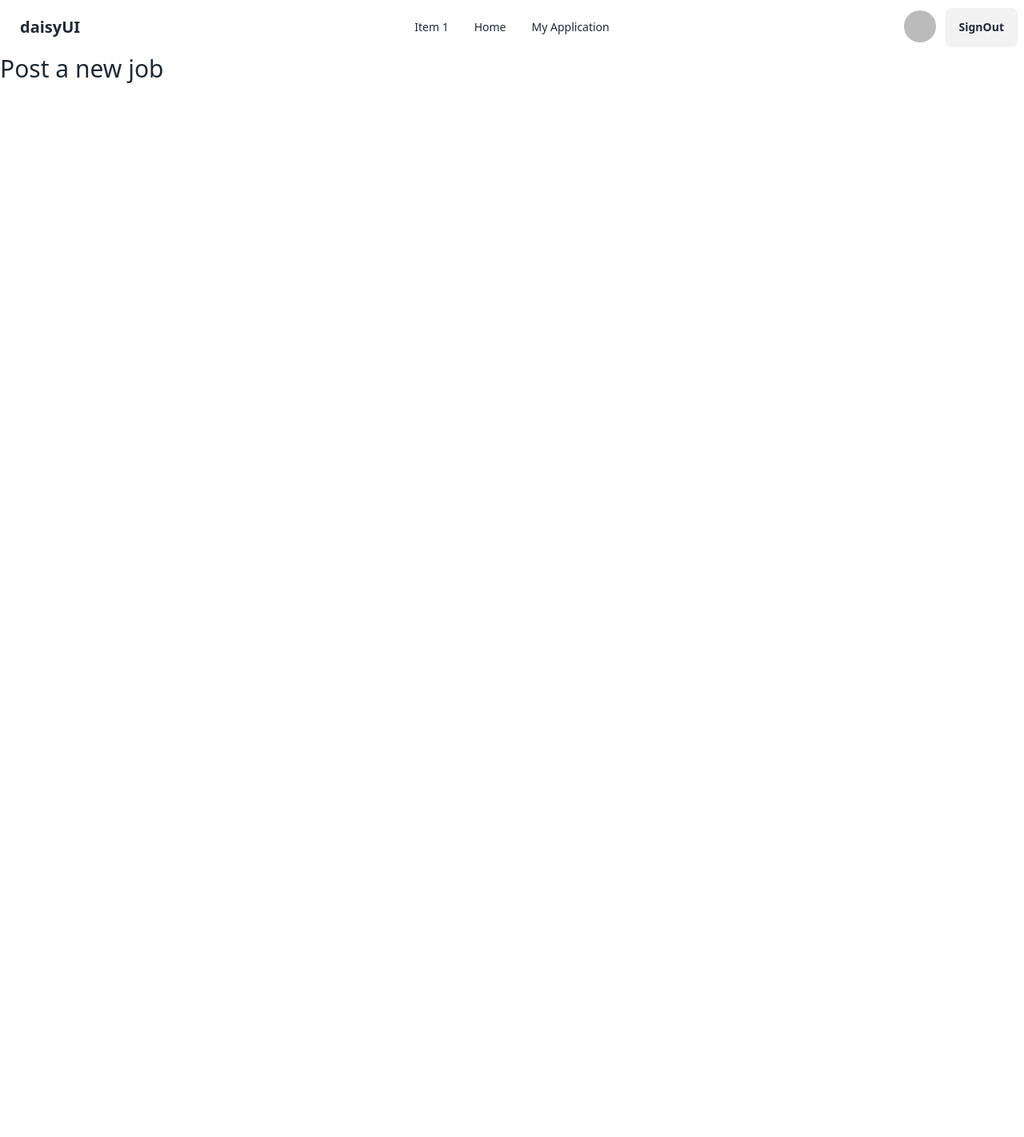
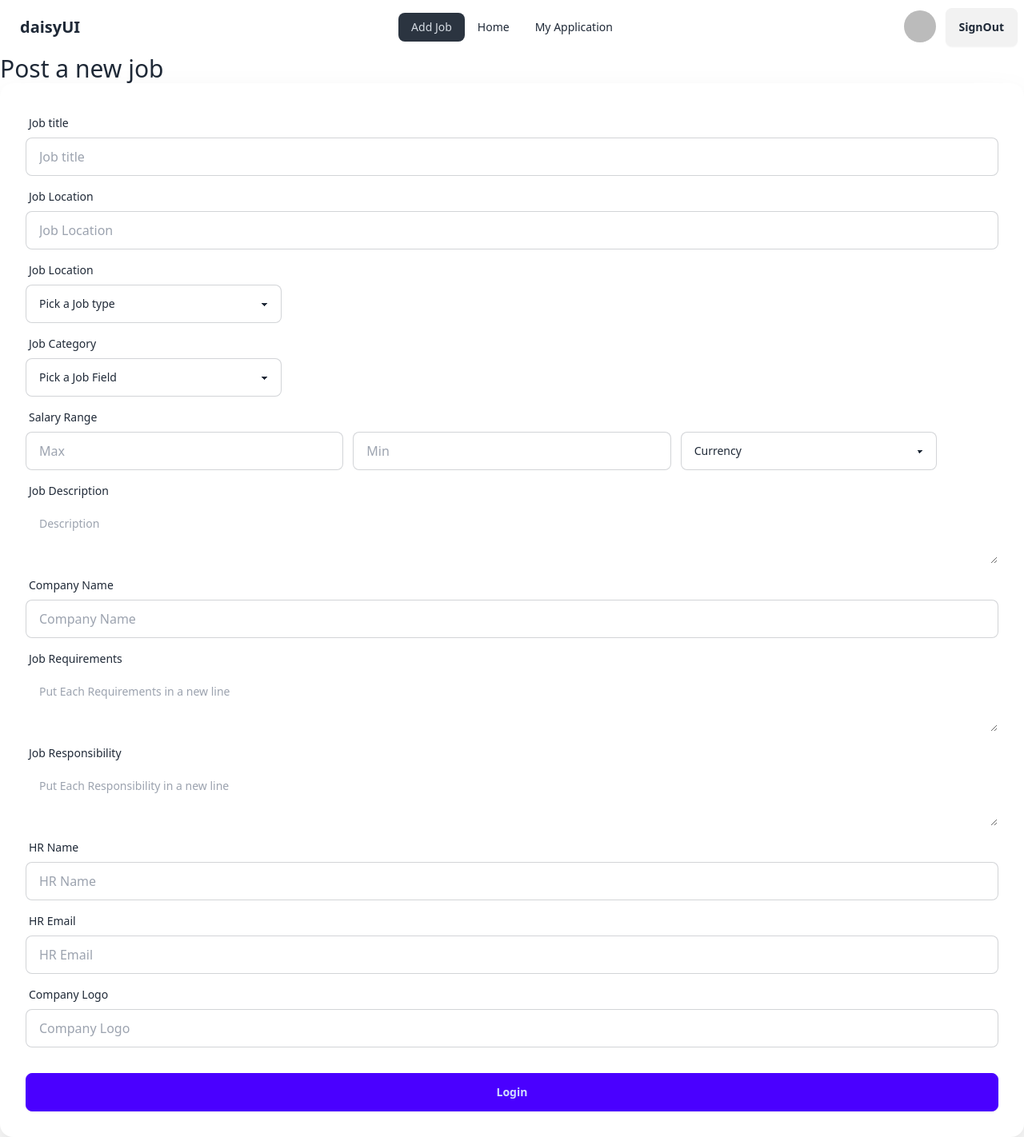
Before and after one commit to impressivecoder01/milestone-11Client-p, a React (Vite) app: page /addJob in a window 1280 px wide. Shown: the whole page at 80% size. Before the commit the page ends 800 px from the top, so only its background shows below. Built offline with nearby package versions, Linux system fonts and the light colour scheme; no server answers; sample sign-in values are in the browser's storage.

Commit message:
add job form added

```diff
--- a/src/pages/AddJob.jsx
+++ b/src/pages/AddJob.jsx
@@ -1,11 +1,185 @@
-import React from 'react';
+import React from "react";
 
 const AddJob = () => {
-    return (
-        <div>
-            <h1 className='text-3xl'>Post a new job</h1>
-        </div>
-    );
+  return (
+    <div>
+      <h1 className="text-3xl">Post a new job</h1>
+      <div className="card bg-base-100 w-full  shrink-0 shadow-2xl">
+        <form className="card-body">
+          {/* Job title */}
+          <div className="form-control">
+            <label className="label">
+              <span className="label-text">Job title</span>
+            </label>
+            <input
+              type="text"
+              placeholder="Job title"
+              name="jobTitle"
+              className="input input-bordered"
+              required
+            />
+          </div>
+          {/* location */}
+          <div className="form-control">
+            <label className="label">
+              <span className="label-text">Job Location</span>
+            </label>
+            <input
+              type="text"
+              placeholder="Job Location"
+              name="jobLocation"
+              className="input input-bordered"
+              required
+            />
+          </div>
+          {/* job type */}
+          <div className="form-control">
+            <label className="label">
+              <span className="label-text">Job Location</span>
+            </label>
+            <select className="select select-bordered w-full max-w-xs">
+              <option disabled selected>
+                Pick a Job type
+              </option>
+              <option>Full-time</option>
+              <option>Intern</option>
+              <option>Part-time</option>
+            </select>
+          </div>
+          {/* job category */}
+          <div className="form-control">
+            <label className="label">
+              <span className="label-text">Job Category</span>
+            </label>
+            <select className="select select-bordered w-full max-w-xs">
+              <option disabled selected>
+                Pick a Job Field
+              </option>
+              <option>Engineering</option>
+              <option>Marketing</option>
+              <option>Finance</option>
+            </select>
+          </div>
+          {/* salary range */}
+          <div className="grid grid-cols-1 lg:grid-cols-3 gap-3 items-end">
+          <div className="form-control">
+            <label className="label">
+              <span className="label-text">Salary Range</span>
+            </label>
+            <input
+              type="number"
+              placeholder="Max"
+              name="max"
+              className="input input-bordered"
+              required
+            />
+          </div>
+          <div className="form-control">
+
+            <input
+              type="number"
+              placeholder="Min"
+              name="min"
+              className="input input-bordered"
+              required
+            />
+          </div>
+          <div className="form-control">
+
+            <select className="select select-bordered w-full max-w-xs">
+              <option disabled selected>
+                Currency
+              </option>
+              <option>BDT</option>
+              <option>USD</option>
+              <option>INR</option>
+            </select>
+          </div>
+          </div>
+          {/* job description */}
+          <div className="form-control">
+            <label className="label">
+              <span className="label-text">Job Description</span>
+            </label>
+
+            <textarea className="textarea" placeholder="Description" name="description"></textarea>
+          </div>
+          {/* company name */}
+          <div className="form-control">
+            <label className="label">
+              <span className="label-text">Company Name</span>
+            </label>
+            <input
+              type="text"
+              placeholder="Company Name"
+              name="companyName"
+              className="input input-bordered"
+              required
+            />
+          </div>
+          {/* requirements */}
+          <div className="form-control">
+            <label className="label">
+              <span className="label-text">Job Requirements</span>
+            </label>
+
+            <textarea className="textarea" placeholder="Put Each Requirements in a new line" name="requirements"></textarea>
+          </div>
+          {/* responsibilities */}
+          <div className="form-control">
+            <label className="label">
+              <span className="label-text">Job Responsibility</span>
+            </label>
+
+            <textarea className="textarea" placeholder="Put Each Responsibility in a new line" name="requirements"></textarea>
+          </div>
+          {/* hr name */}
+          <div className="form-control">
+            <label className="label">
+              <span className="label-text">HR Name</span>
+            </label>
+            <input
+              type="text"
+              placeholder="HR Name"
+              name="hr_name"
+              className="input input-bordered"
+              required
+            />
+          </div>
+          {/* hr email */}
+          <div className="form-control">
+            <label className="label">
+              <span className="label-text">HR Email</span>
+            </label>
+            <input
+              type="email"
+              placeholder="HR Email"
+              name="hr_email"
+              className="input input-bordered"
+              required
+            />
+          </div>
+            {/* company logo url */}
+          <div className="form-control">
+            <label className="label">
+              <span className="label-text">Company Logo</span>
+            </label>
+            <input
+              type="url"
+              placeholder="Company Logo"
+              name="companyLogo"
+              className="input input-bordered"
+              required
+            />
+          </div>
+          {/* submit btn */}
+          <div className="form-control mt-6">
+            <button className="btn btn-primary">Login</button>
+          </div>
+        </form>
+      </div>
+    </div>
+  );
 };
 
 export default AddJob;
--- a/src/pages/shared/Navbar.jsx
+++ b/src/pages/shared/Navbar.jsx
@@ -16,7 +16,7 @@ const Navbar = () => {
   const links = (
     <>
       <li>
-        <a>Item 1</a>
+        <NavLink to='/addJob'>Add Job</NavLink>
       </li>
       <li>
         <NavLink to='/'>Home</NavLink>
```
